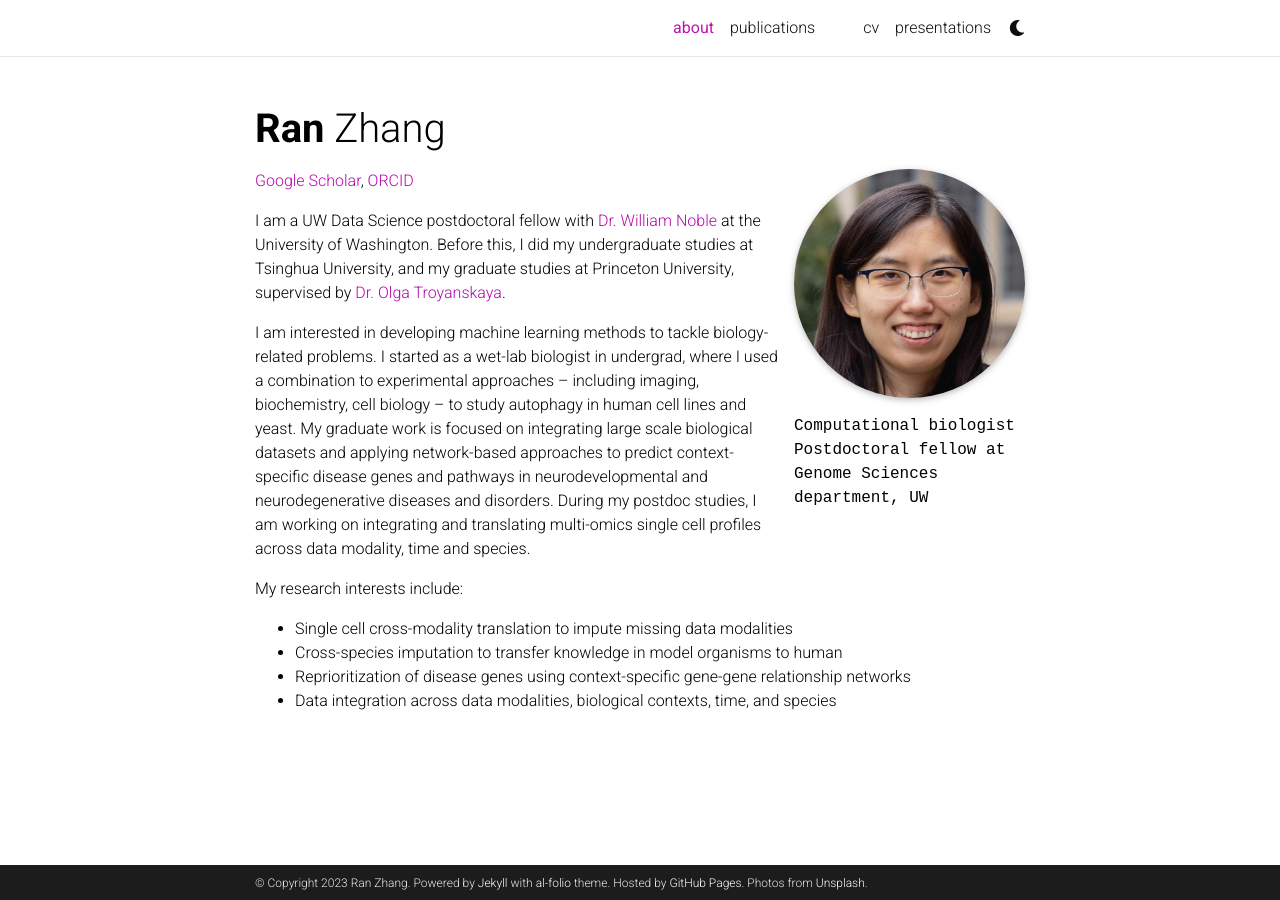
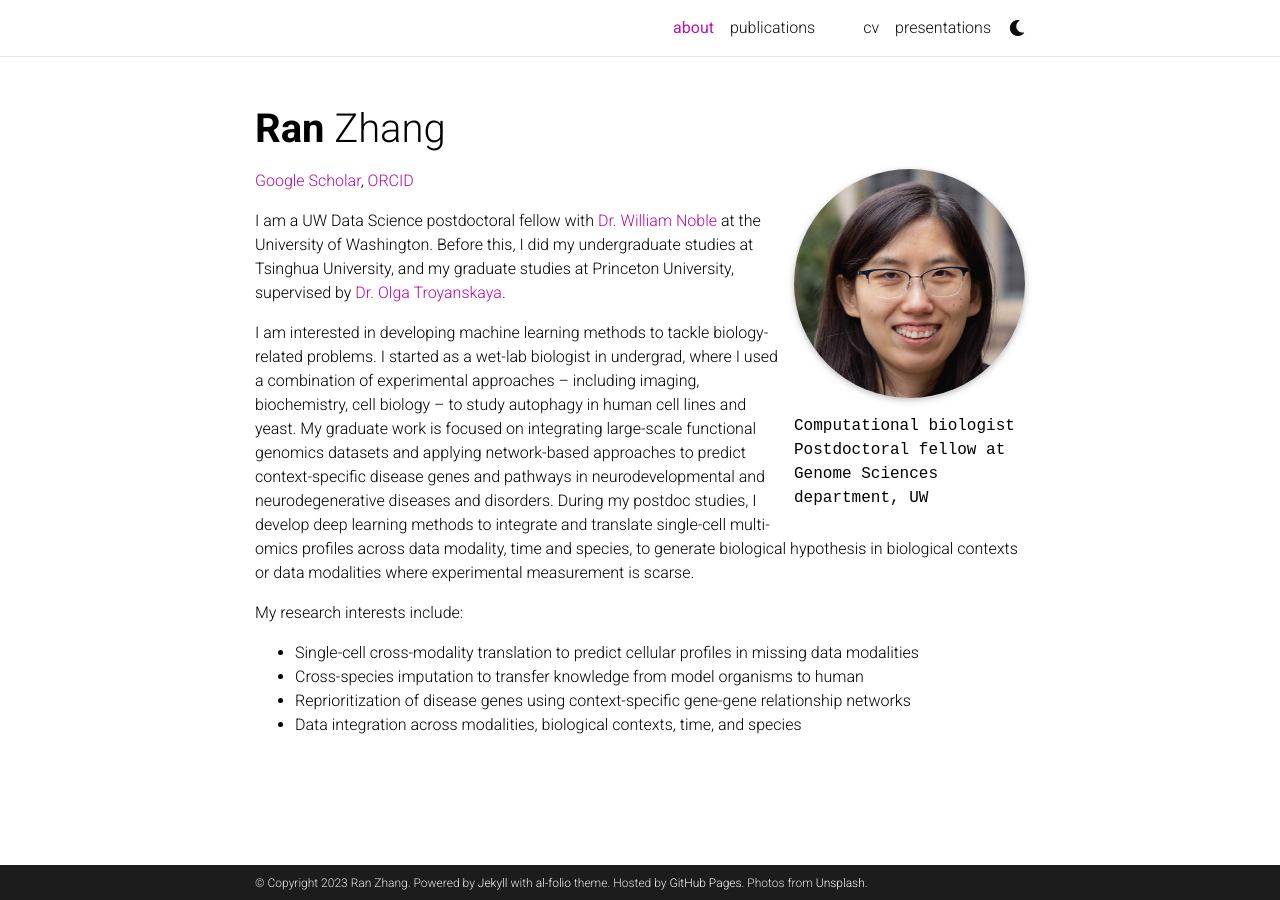
Before and after one commit to RanZhang08/RanZhang08.github.io, a Jekyll site: the page built from _pages/about.md, in a window 1280 px wide. Built offline with Jekyll 4.4.1, drawn with Linux system fonts in a browser that asks for light colours; full-size pictures stand in for the smaller copies a plugin makes; comment, search, counter and statistics services are not loaded; a style sheet for code colours, icons or effects is not loaded.

Commit message:
update website

```diff
--- a/_config.yml
+++ b/_config.yml
@@ -112,7 +112,7 @@ contact_note: >
 # Analytics and search engine verification
 # -----------------------------------------------------------------------------
 
-google_analytics:  # your Google Analytics measurement ID (format: G-XXXXXXXXXX)
+google_analytics: G-60S8EXYB96 # your Google Analytics measurement ID (format: G-XXXXXXXXXX)
 panelbear_analytics:  # panelbear analytics site ID (format: XXXXXXXXX)
 
 google_site_verification:  # your google-site-verification ID (Google Search Console)
@@ -350,7 +350,7 @@ jekyll-diagrams:
 # Optional Features
 # -----------------------------------------------------------------------------
 
-enable_google_analytics:    false  # enables google analytics
+enable_google_analytics:    true  # enables google analytics
 enable_panelbear_analytics: false  # enables panelbear analytics
 enable_google_verification: false  # enables google site verification
 enable_bing_verification:   false  # enables bing site verification
--- a/_pages/about.md
+++ b/_pages/about.md
@@ -25,12 +25,12 @@ I am a UW Data Science postdoctoral fellow with [Dr. William Noble](https://nobl
 Before this, I did my undergraduate studies at Tsinghua University, and my graduate studies at Princeton University, supervised by [Dr. Olga Troyanskaya](https://function.princeton.edu/).
 
 I am interested in developing machine learning methods to tackle biology-related problems.
-I started as a wet-lab biologist in undergrad, where I used a combination to experimental approaches -- including imaging, biochemistry, cell biology -- to study autophagy in human cell lines and yeast.
-My graduate work is focused on integrating large scale biological datasets and applying network-based approaches to predict context-specific disease genes and pathways in neurodevelopmental and neurodegenerative diseases and disorders.
-During my postdoc studies, I am working on integrating and translating multi-omics single cell profiles across data modality, time and species.
+I started as a wet-lab biologist in undergrad, where I used a combination of experimental approaches -- including imaging, biochemistry, cell biology -- to study autophagy in human cell lines and yeast.
+My graduate work is focused on integrating large-scale functional genomics datasets and applying network-based approaches to predict context-specific disease genes and pathways in neurodevelopmental and neurodegenerative diseases and disorders.
+During my postdoc studies, I develop deep learning methods to integrate and translate single-cell multi-omics profiles across data modality, time and species, to generate biological hypothesis in biological contexts or data modalities where experimental measurement is scarse.
 
 My research interests include:
-* Single cell cross-modality translation to impute missing data modalities
-* Cross-species imputation to transfer knowledge in model organisms to human
+* Single-cell cross-modality translation to predict cellular profiles in missing data modalities
+* Cross-species imputation to transfer knowledge from model organisms to human
 * Reprioritization of disease genes using context-specific gene-gene relationship networks
-* Data integration across data modalities, biological contexts, time, and species
+* Data integration across modalities, biological contexts, time, and species
```
